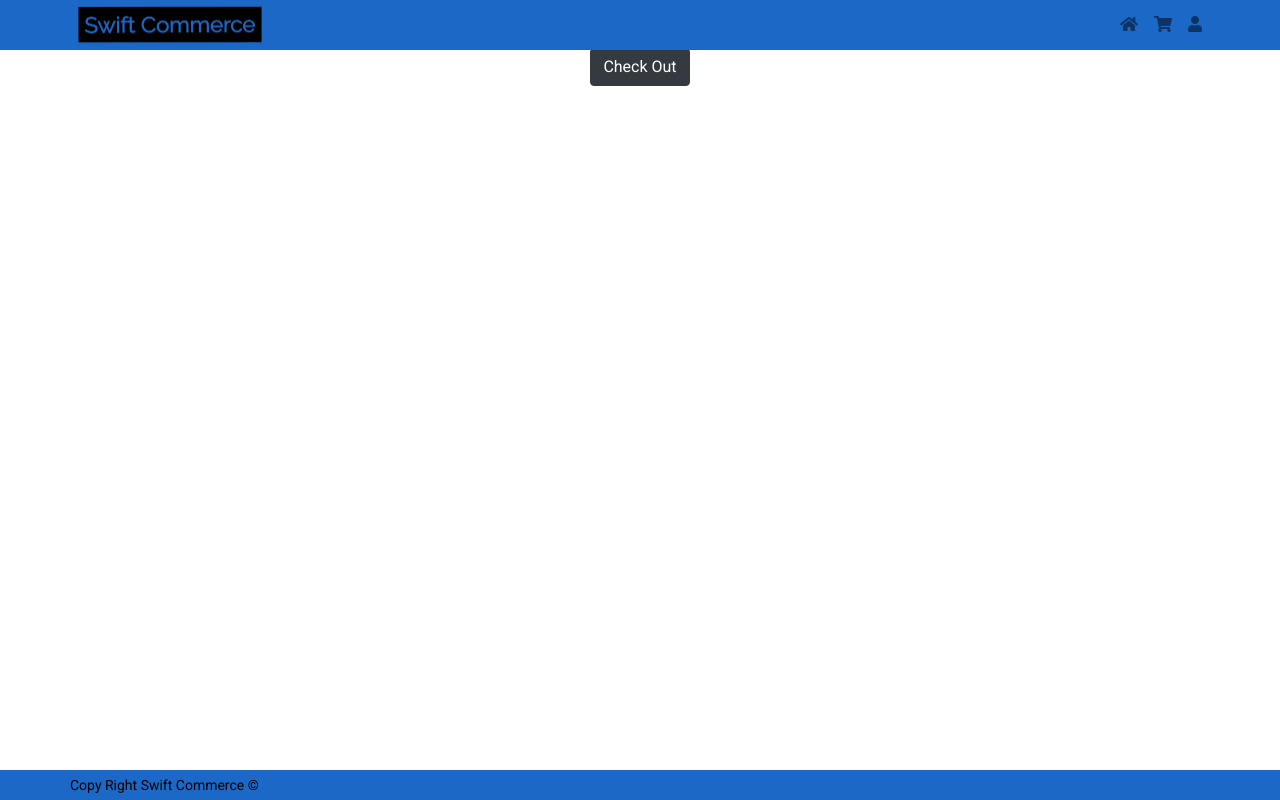
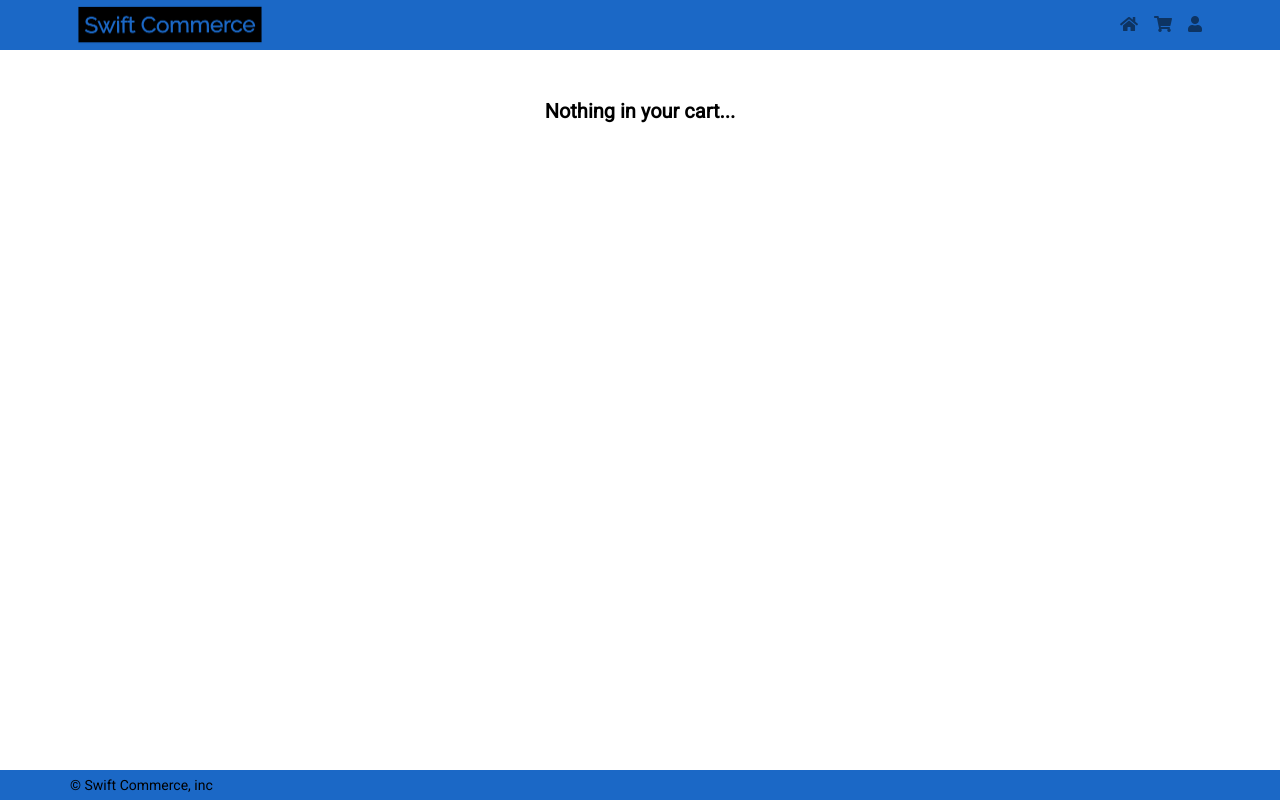
Before and after one commit to Adakai/5-e-commerce, a React (Create React App) app: page /cart in a window 1280 px wide. Built offline with nearby package versions, Linux system fonts and the light colour scheme.

Commit message:
got the cart to display nothing in cart and to show display button if items are added to cart

```diff
--- a/src/components/layout/Footer.js
+++ b/src/components/layout/Footer.js
@@ -6,7 +6,7 @@ export default class Footer extends Component {
     return (
       <div id={styles.footer}>
         <div id={styles.backgroundColor} className='navbar navbar-expand navbar-light d-flex justify-content-start align-items-center fixed-bottom'>
-          <p className="container">Copy Right Swift Commerce &copy;</p>
+          <p className="container">&copy; Swift Commerce, inc</p>
         </div>
       </div>
     )
--- a/src/components/pages/Cart.js
+++ b/src/components/pages/Cart.js
@@ -9,11 +9,16 @@ class Cart extends Component {
     this.props.deleteProduct(productToDelete)
   }
   render() {
-    let items = this.props.products.map(item => (
+    const checkoutBtn = (
+      <div className='d-flex justify-content-center'>
+        <button className='btn btn-dark mb-5'>Check Out</button>
+      </div>
+    );
+    const items = this.props.products.map(item => (
       <Fragment key={item.id}>
         <div className='mt-5 mb-5' id={styles.myContainer}>
           <div
-            className='mt-5 mb-5 card container p-4'
+            className='card container p-4'
             style={{ maxWidth: '800px' }}
           >
             <div className='row no-gutters'>
@@ -38,9 +43,7 @@ class Cart extends Component {
     return (
     <div className='mt-5 mb-5 d-flex justify-content-center flex-column align-items-center'>
       {items}
-      <div className='d-flex justify-content-center'>
-        <button className='btn btn-dark mb-5'>Check Out</button>
-      </div>
+      {(this.props.products.length === 0 ? <div id={styles.nothingInCart} className='mt-5'>Nothing in your cart...</div> : checkoutBtn)}
     </div>
     );
   }
--- a/src/components/pages/Cart.module.scss
+++ b/src/components/pages/Cart.module.scss
@@ -1,6 +1,6 @@
 #myContainer {
   margin-top: 80px;
-  margin-bottom: 60px;
+  // margin-bottom: 60px;
 }
 
 #height {
@@ -14,3 +14,8 @@
 #imgSize {
   max-height: 500px;
 }
+
+#nothingInCart {
+  font-size: 20px;
+  font-weight: bold;
+}
```
